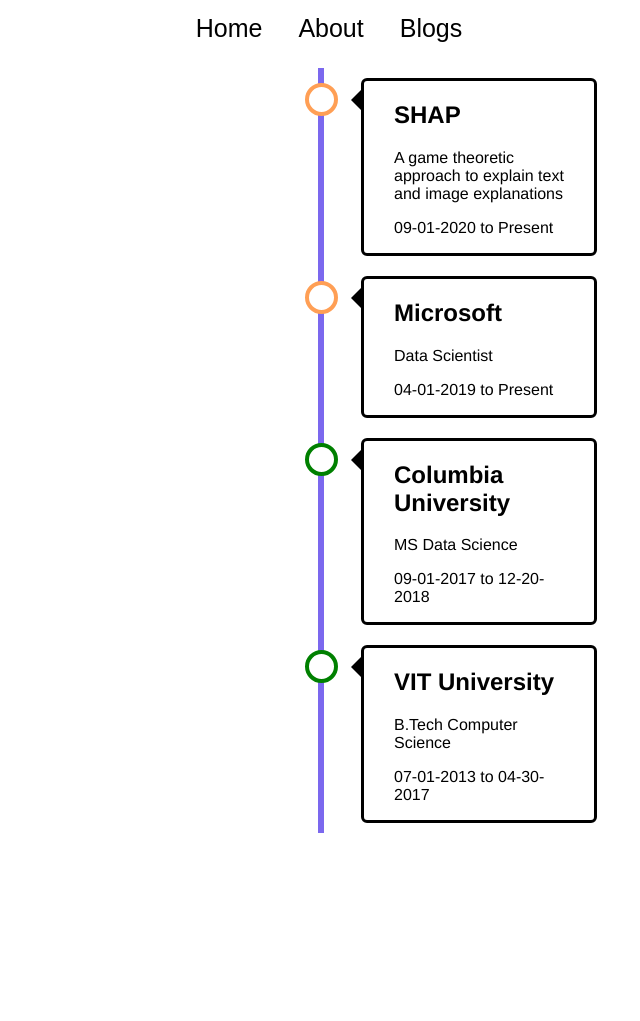
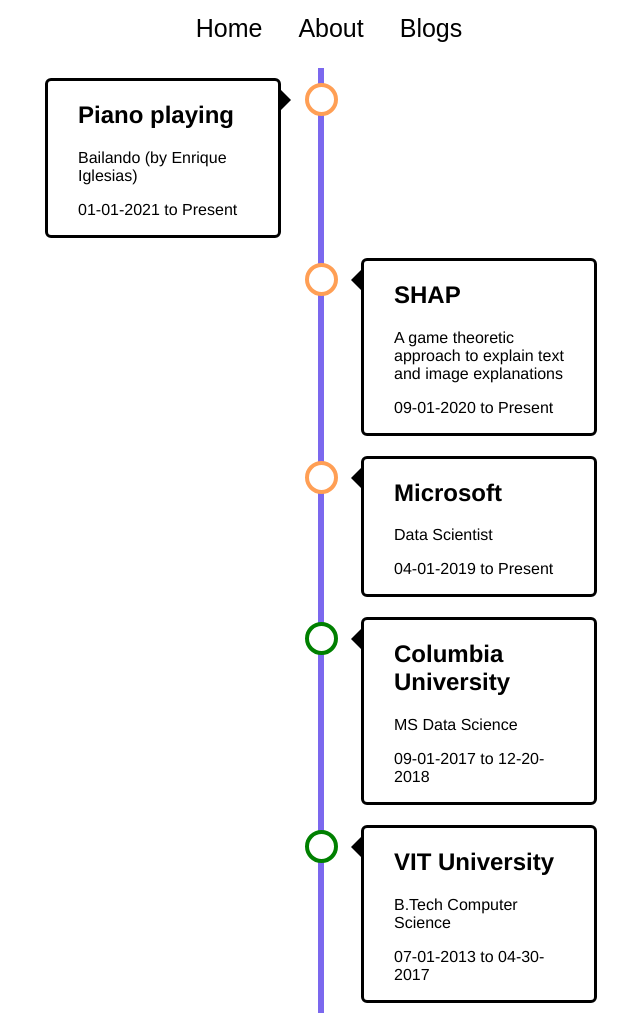
Before and after one commit to ryserrao/ryserrao.github.io, a Jekyll site: the page built from index.html, in a window 1280 px wide and 1021 px high. Shown: the whole window, without its empty margins (319-959 px from the left). Built offline with Jekyll 4.4.1, drawn with Linux system fonts in a browser that asks for light colours.

Commit message:
Added creativity project - piano playing

```diff
--- a/_data/projects/timeline.yml
+++ b/_data/projects/timeline.yml
@@ -1,4 +1,12 @@
-
+- section: Creativity
+  tag: Music
+  subtag: Piano
+  topic: Piano playing
+  desc: Bailando (by Enrique Iglesias)
+  link:
+  start_date: 01-01-2021
+  end_date: Present
+  status: progress
 - section: Tech
   tag: AI
   subtag: Interpretability
--- a/_sass/timeline.scss
+++ b/_sass/timeline.scss
@@ -57,8 +57,6 @@
 .left {
   left: 0;
 }
-
-
 
 /* Place the container to the right */
 .right {
```
